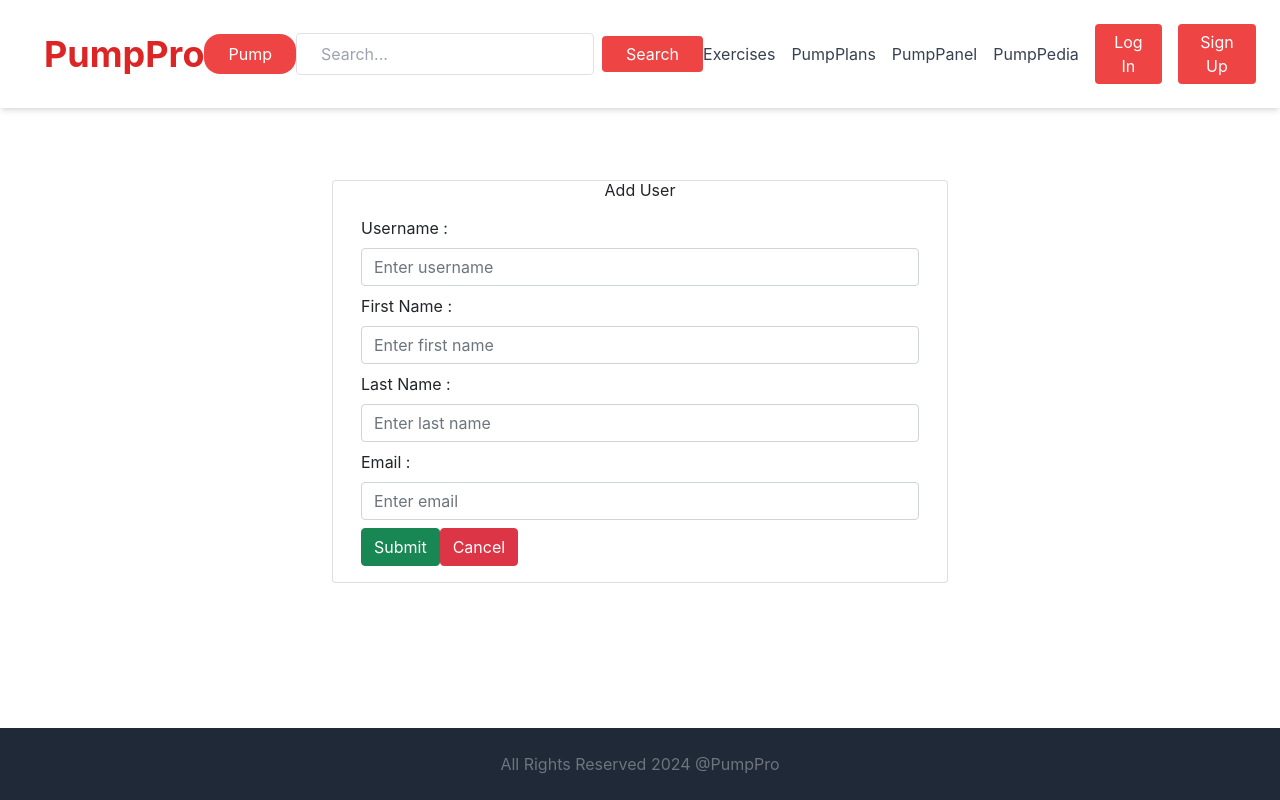
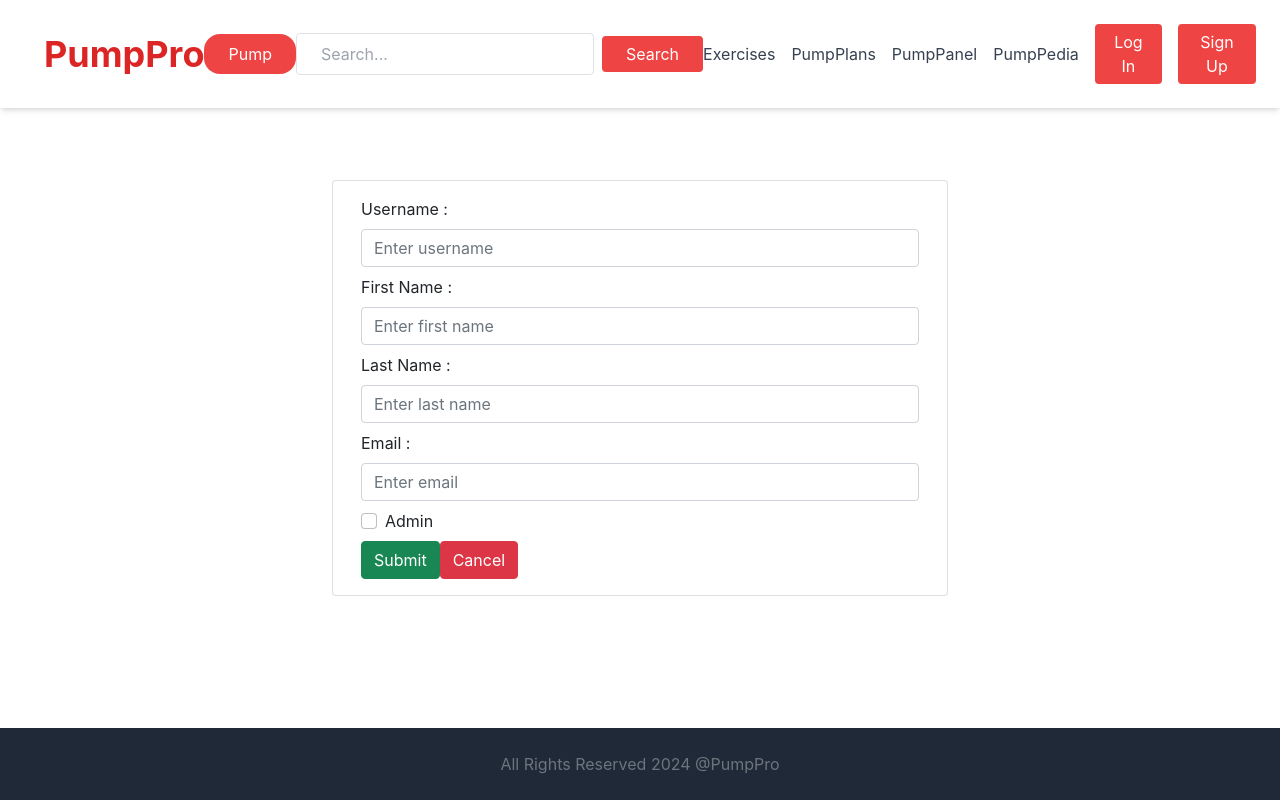
Before and after one commit to wcepress4/PumpPro, a React (Create React App) app in the folder pump-pro/: page /admin/add-user in a window 1280 px wide. Built offline with nearby package versions, Linux system fonts and the light colour scheme.

Commit message:
removed manually add user because of password issues

```diff
--- a/pump-pro/src/components/admin/AddUser.js
+++ b/pump-pro/src/components/admin/AddUser.js
@@ -2,36 +2,39 @@ import React, {useState, useEffect} from 'react'
 import {Link, useNavigate, useParams} from 'react-router-dom';
 import UserService from '../../services/UserService'
 
-const AddUserComponent = () => {
+const AddUser = () => {
 
     const [firstName, setFirstName] = useState('')
     const [lastName, setLastName] = useState('')
     const [email, setEmail] = useState('')
     const [login, setLogin] = useState('')
+    const [role, setRole] = useState('')
     const navigate = useNavigate();
     const {id} = useParams();
 
     const saveOrUpdateUser = (e) => {
         e.preventDefault();
 
-        const user = { login, firstName, lastName, email }
+        const user = { login, firstName, lastName, email, role }
 
         if(id) {
             console.log(`Updating user with id: ${id}`);
             UserService.updateUser(id, user).then((response) => {
                 console.log(response.data)
-                navigate('/admin/users');
+                navigate('/');
             }).catch(error => {
                 console.log(error);
-            })
-        } else {
-            UserService.createUser(user).then((response) => {
-                console.log(response.data)
-                navigate('/admin/users');
-            }).catch(error => {
-                console.log(error)
+                console.error("Update User Error:", error);
             })
         }
+        // else {
+        //     UserService.createUser(user).then((response) => {
+        //         console.log(response.data)
+        //         navigate('/');
+        //     }).catch(error => {
+        //         console.log(error)
+        //     })
+        // }
     }
 
     useEffect(() => {
@@ -42,19 +45,27 @@ const AddUserComponent = () => {
                 setFirstName(response.data.firstName);
                 setLastName(response.data.lastName);
                 setEmail(response.data.email);
+                setRole(response.data.role);
+                // setIsAdmin(userData.isAdmin);
             }).catch(error => {
                 console.log(error)
             });
         }
     }, [id]);
 
+
+    const handleRoleChange = (e) => {
+        setRole(e.target.checked ? 'ADMIN' : 'USER');
+    };
+
     const title = () => {
 
         if(id) {
             return <h2 className = "text-center"> Update User </h2>
-        } else {
-            return <h2 className = "text-center"> Add User </h2>
         }
+        // else {
+        //     return <h2 className = "text-center"> Add User </h2>
+        // }
     }
 
     return (
@@ -120,8 +131,21 @@ const AddUserComponent = () => {
                                     </input>
                                 </div>
 
+                                <div className='form-check mb-2'>
+                                    <input
+                                        type="checkbox"
+                                        className="form-check-input"
+                                        id="adminCheck"
+                                        checked={role === 'ADMIN'}
+                                        onChange={handleRoleChange}
+                                    />
+                                    <label className='form-check-label' htmlFor="adminCheck">
+                                        Admin
+                                    </label>
+                                </div>
+
                                 <button className='btn btn-success' onClick = {(e) => saveOrUpdateUser(e)} >Submit </button>
-                                <Link to="/admin/users" className='btn btn-danger'> Cancel </Link>
+                                <Link to="/" className='btn btn-danger'> Cancel </Link>
 
                             </form>
                         </div>
@@ -132,4 +156,4 @@ const AddUserComponent = () => {
     )
 }
 
-export default AddUserComponent
+export default AddUser;
--- a/pump-pro/src/components/admin/ListUser.js
+++ b/pump-pro/src/components/admin/ListUser.js
@@ -31,7 +31,7 @@ const ListUser = () => {
     return (
         <div className = "container">
             <h2 className='text-center'>List Users</h2>
-            <Link to = "/admin/add-user" className='btn btn-primary mb-2'> Add User </Link>
+            {/* <Link to = "/admin/add-user" className='btn btn-primary mb-2'> Add User </Link> */}
             <table className='table table-bordered table-striped'>
                 <thead>
                     <th> User Id </th>
@@ -40,6 +40,7 @@ const ListUser = () => {
                     <th> First Name </th>
                     <th> Last Name </th>
                     <th> Email </th>
+                    <th> Role </th>
                     <th> Actions </th>
                 </thead>
                 <tbody>
@@ -52,6 +53,7 @@ const ListUser = () => {
                                 <td> {user.firstName} </td>
                                 <td> {user.lastName} </td>
                                 <td> {user.email} </td>
+                                <td> {user.role.toLowerCase()} </td>
                                 <td>
                                     <Link className="btn btn-info" to={`/admin/edit-user/${user.id}`}> Update </Link>
                                     <button className="btn btn-danger" onClick = {() => deleteUser(user.id)}
--- a/pump-pro/src/components/auth/Signup.js
+++ b/pump-pro/src/components/auth/Signup.js
@@ -2,8 +2,9 @@ import React, { useState } from 'react';
 import UserService from '../../services/UserService';
 import { useNavigate } from 'react-router-dom';
 
-const SignupComponent = () => {
+const Signup = () => {
   const navigate = useNavigate();
+
   const [formData, setFormData] = useState({
     login: '',
     email: '',
@@ -83,4 +84,4 @@ const SignupComponent = () => {
   );
 };
 
-export default SignupComponent;
+export default Signup;
--- /dev/null
+++ b/pump-pro/src/services/AuthService.js
@@ -0,0 +1,15 @@
+import axios from "axios";
+
+const AUTH_BASE_REST_API_URL = "http://localhost:8080";
+
+class AuthService {
+    registerUser(user) {
+        return axios.post(`${AUTH_BASE_REST_API_URL}/register`, user);
+    }
+
+    loginUser(credentials) {
+        return axios.post(`${AUTH_BASE_REST_API_URL}/login`, credentials);
+    }
+}
+
+export default new AuthService();
--- a/pump-pro/src/services/UserService.js
+++ b/pump-pro/src/services/UserService.js
@@ -1,7 +1,7 @@
 import axios from "axios";
 
 const USER_BASE_REST_API_URL = "http://localhost:8080/api/v1/users";
-const AUTH_BASE_REST_API_URL = "http://localhost:8080";
+// const AUTH_BASE_REST_API_URL = "http://localhost:8080";
 
 class UserService {
     getAllUsers() {
@@ -24,13 +24,13 @@ class UserService {
         return axios.delete(USER_BASE_REST_API_URL + '/' + userId)
     }
 
-    registerUser(user) {
-        return axios.post(`${AUTH_BASE_REST_API_URL}/register`, user);
-    }
+    // registerUser(user) {
+    //     return axios.post(`${AUTH_BASE_REST_API_URL}/register`, user);
+    // }
 
-    loginUser(credentials) {
-        return axios.post(`${AUTH_BASE_REST_API_URL}/login`, credentials);
-    }
+    // loginUser(credentials) {
+    //     return axios.post(`${AUTH_BASE_REST_API_URL}/login`, credentials);
+    // }
 }
 
 export default new UserService();
```
